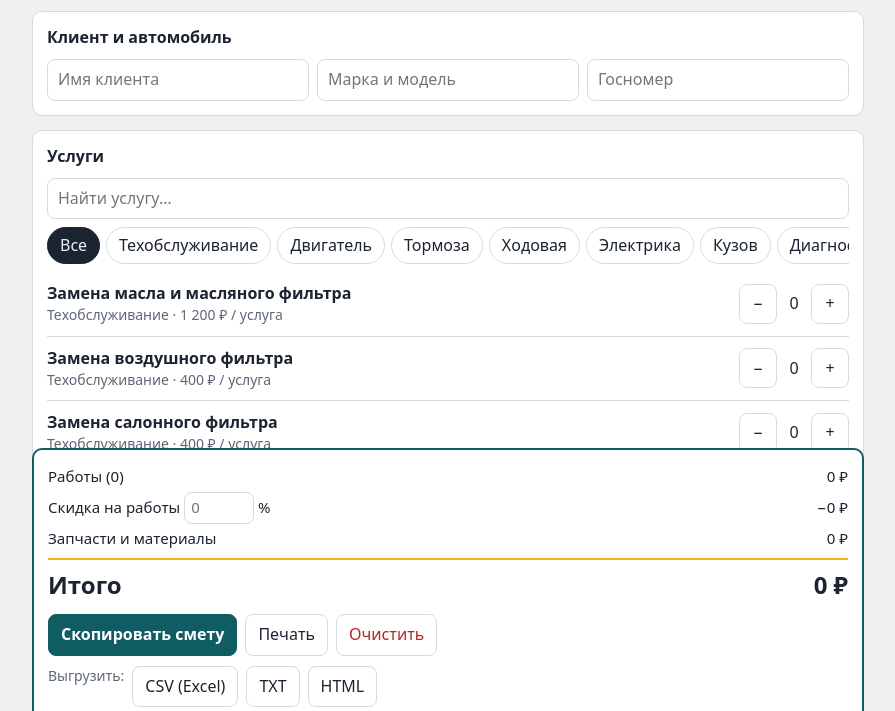
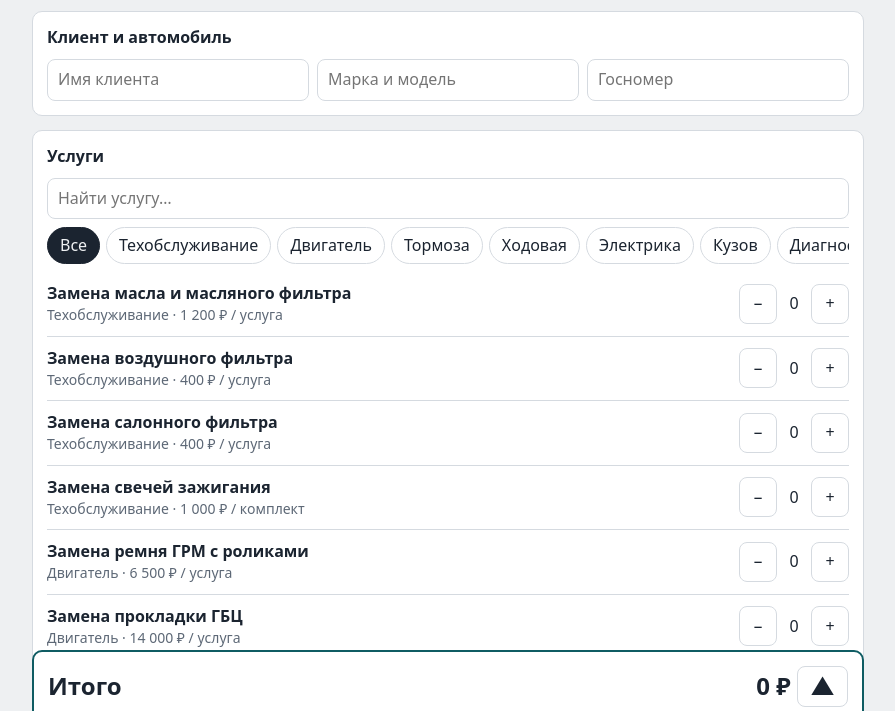
Before and after one commit to AlexDK1234/Avtosmeta, a plain HTML site: page docs/index.html in a window 1280 px wide. Shown: the part 77-788 px from the top of the page, without its empty margins (192-1087 px from the left). Drawn offline with Linux system fonts and the light colour scheme.

Commit message:
Add files via upload

```diff
--- a/docs/index.html
+++ b/docs/index.html
@@ -105,7 +105,7 @@ const DEF=[
 ...L('Нормо-часы',[['Слесарные работы (нормо-час)',1500,'час'],['Электрические работы (нормо-час)',1800,'час'],['Кузовные работы (нормо-час)',1800,'час'],['Малярные работы (нормо-час)',2000,'час'],['Диагностические работы (нормо-час)',2000,'час']])
 ].map((x,i)=>({id:'s'+(i+1),...x}));
 const KEY='avtosmeta.v1';
-let aq='',S,sel={},extras=[],disc=0,q='',cat='',admin=false,tab='calc',cl={name:'',car:'',plate:''};
+let sumOpen=false,aq='',S,sel={},extras=[],disc=0,q='',cat='',admin=false,tab='calc',cl={name:'',car:'',plate:''};
 function load(){try{S=JSON.parse(localStorage.getItem(KEY))}catch(e){S=null}
   if(!S||!Array.isArray(S.services))S={pin:'1234',services:DEF.map(x=>({...x}))};
   if(!S.v||S.v<2){const have=new Set(S.services.map(s=>s.name));DEF.forEach(d=>{if(!have.has(d.name))S.services.push({...d})});S.v=2;save()}}
@@ -161,13 +161,15 @@ function totals(){
 }
 function drawSum(){
   const t=totals();
-  $('#sum').innerHTML=`
+  const n=t.lines.length+extras.length;
+  $('#sum').innerHTML=`<div class="tot big" id="sum-head" style="margin:0;border:0;padding:0;cursor:pointer"><span>Итого${n?' ('+n+')':''}</span><span>${fmt(t.total)} <button id="sum-tg" aria-label="Свернуть или развернуть" style="min-height:34px;padding:2px 12px">${sumOpen?'▼':'▲'}</button></span></div><div style="display:${sumOpen?'block':'none'};margin-top:8px">
    <div class="tot"><span>Работы (${t.lines.length})</span><span>${fmt(t.work)}</span></div>
    <div class="tot"><span>Скидка на работы <input id="disc" type="number" min="0" max="100" value="${disc||''}" placeholder="0" style="width:70px;min-height:32px;padding:3px 6px"> %</span><span>−${fmt(t.dv)}</span></div>
    <div class="tot"><span>Запчасти и материалы</span><span>${fmt(t.parts)}</span></div>
-   <div class="tot big"><span>Итого</span><span>${fmt(t.total)}</span></div>
+
    <div class="btns"><button class="pri" id="b-copy">Скопировать смету</button><button id="b-print">Печать</button><button id="b-clear" class="dn">Очистить</button></div>
-   <div class="btns"><span class="mu">Выгрузить:</span><button id="x-csv">CSV (Excel)</button><button id="x-txt">TXT</button><button id="x-html">HTML</button></div><div class="mu" id="xmsg"></div>`;
+   <div class="btns"><span class="mu">Выгрузить:</span><button id="x-csv">CSV (Excel)</button><button id="x-txt">TXT</button><button id="x-html">HTML</button></div><div class="mu" id="xmsg"></div></div>`;
+  $('#sum-head').onclick=()=>{sumOpen=!sumOpen;drawSum()};
   $('#disc').oninput=e=>{disc=parseFloat(e.target.value)||0;const pos=e.target.selectionStart;drawSum();const i=$('#disc');i.focus();try{i.setSelectionRange(pos,pos)}catch(_){}};
   $('#b-clear').onclick=()=>{if(confirm('Очистить смету?')){sel={};extras=[];disc=0;calcShell()}};
   $('#b-copy').onclick=async()=>{const txt=estimateText();
```
